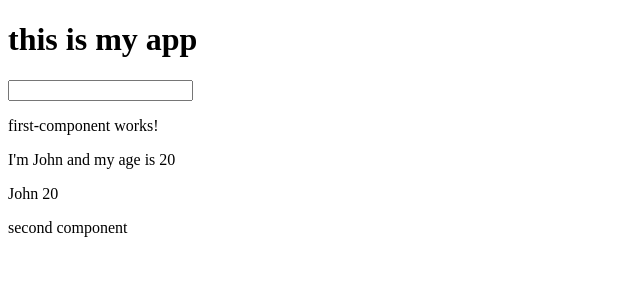
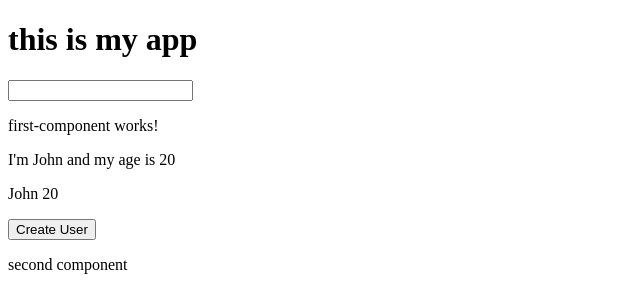
Before and after one commit to musakazim-1397/angular-rxjs, an Angular app: page / in a window 1280 px wide. Shown: the top 308 px of the page, without its empty margins (0-640 px from the left). Built offline with nearby package versions, Linux system fonts and the light colour scheme.

Commit message:
4th commit

```diff
--- a/src/app/first-component/first-component.component.html
+++ b/src/app/first-component/first-component.component.html
@@ -1,3 +1,5 @@
 <p>first-component works!</p>
 <p>I'm {{name}} and my age is {{age}}</p>
 <p>{{getUserDetails()}}</p>
+
+<button [disabled]="!allowNewUser" >Create User</button>
--- a/src/app/first-component/first-component.component.ts
+++ b/src/app/first-component/first-component.component.ts
@@ -8,6 +8,13 @@ import { Component } from '@angular/core';
 export class FirstComponentComponent {
     name = "John";
     age = 20;
+    allowNewUser = false;
+
+    constructor(){
+        setTimeout(() => {
+            this.allowNewUser = true;
+        }, 2000);
+    }
 
     getUserDetails(){
         return this.name + " " + this.age;
```
